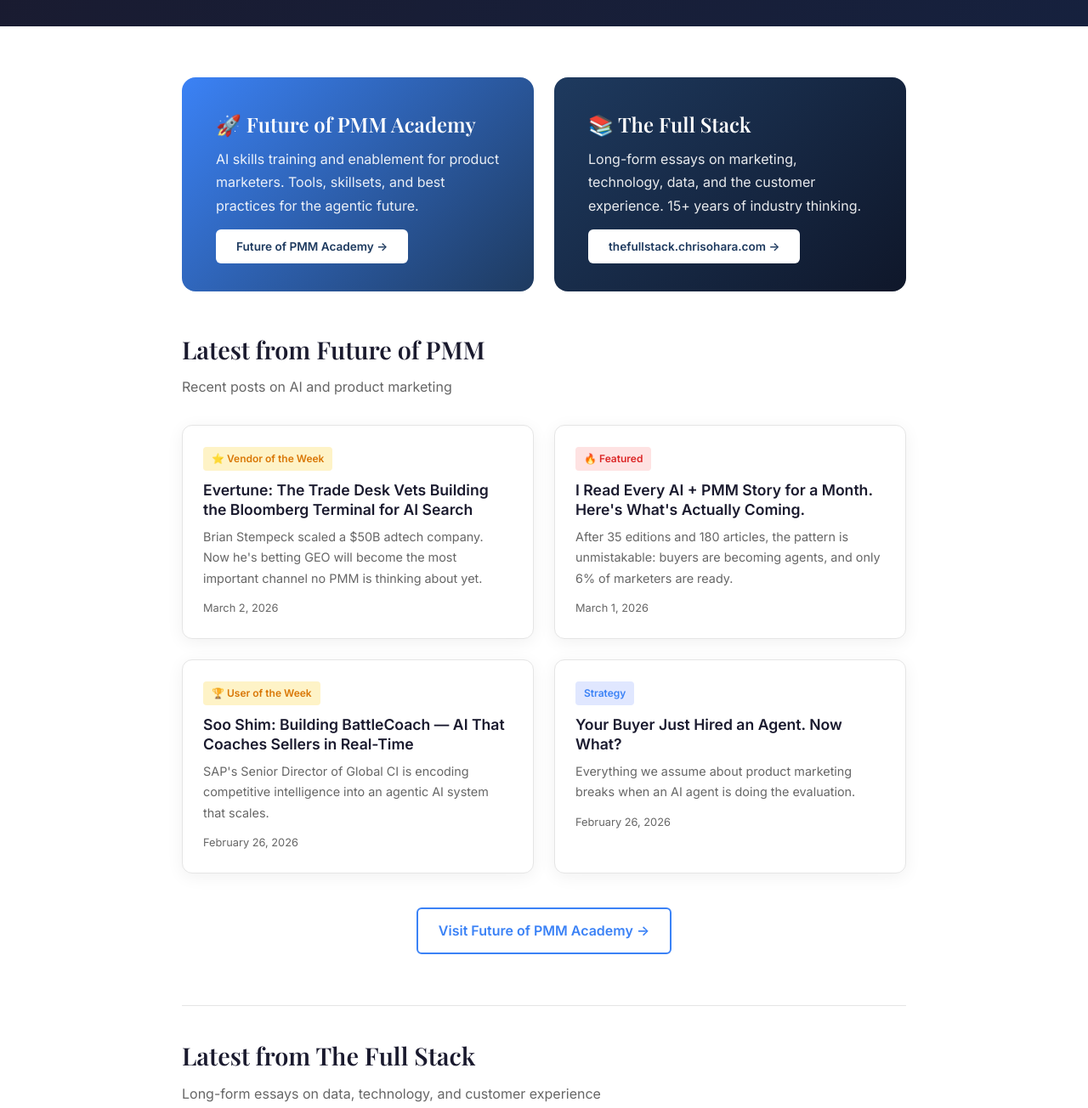
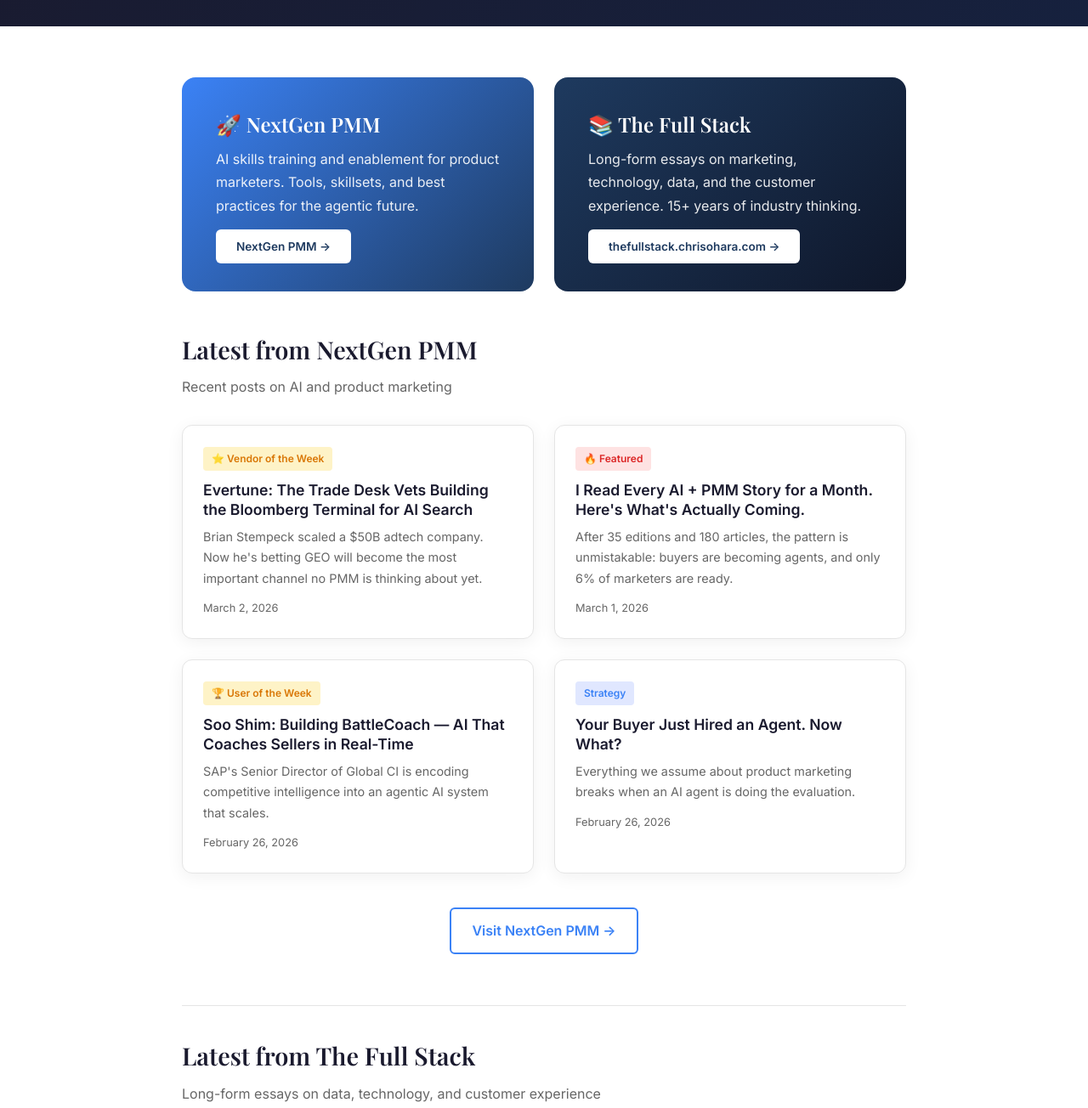
Before and after one commit to chrisohara99/chrisohara-site, a plain HTML site: page dist/writing.html in a window 1280 px wide. Shown: the part 280-1584 px from the top of the page at 85% size. Drawn offline with nearby package versions, Linux system fonts and the light colour scheme.

Commit message:
Rebrand to NextGen PMM - remove D&A references

```diff
--- a/dist/writing.html
+++ b/dist/writing.html
@@ -144,9 +144,9 @@
 
             <div class="featured-grid" style="display: grid; grid-template-columns: repeat(2, 1fr); gap: 24px; margin-bottom: 50px;">
                 <div class="featured-project" style="margin-bottom: 0;">
-                    <h3>🚀 Future of PMM Academy</h3>
+                    <h3>🚀 NextGen PMM</h3>
                     <p>AI skills training and enablement for product marketers. Tools, skillsets, and best practices for the agentic future.</p>
-                    <a href="https://future-of-pmm.cfapps.us10.hana.ondemand.com/" class="btn" target="_blank">Future of PMM Academy →</a>
+                    <a href="https://futureofpmm.com" class="btn" target="_blank">NextGen PMM →</a>
                 </div>
                 <div class="featured-project" style="margin-bottom: 0; background: linear-gradient(135deg, #1e3a5f 0%, #0f172a 100%);">
                     <h3>📚 The Full Stack</h3>
@@ -155,7 +155,7 @@
                 </div>
             </div>
 
-            <h2 class="section-title">Latest from Future of PMM</h2>
+            <h2 class="section-title">Latest from NextGen PMM</h2>
             <p class="section-subtitle">Recent posts on AI and product marketing</p>
 
             <div class="posts-grid">
@@ -186,7 +186,7 @@
             </div>
 
             <div style="text-align: center; margin-bottom: 60px;">
-                <a href="https://future-of-pmm.cfapps.us10.hana.ondemand.com/" class="btn-outline" target="_blank">Visit Future of PMM Academy →</a>
+                <a href="https://futureofpmm.com" class="btn-outline" target="_blank">Visit NextGen PMM →</a>
             </div>
 
             <hr style="border: none; border-top: 1px solid var(--border); margin: 40px 0;">
```
Also changed, not shown: dist/index.html (+1 -1 lines), dist/resume.html (+1 -1 lines).
